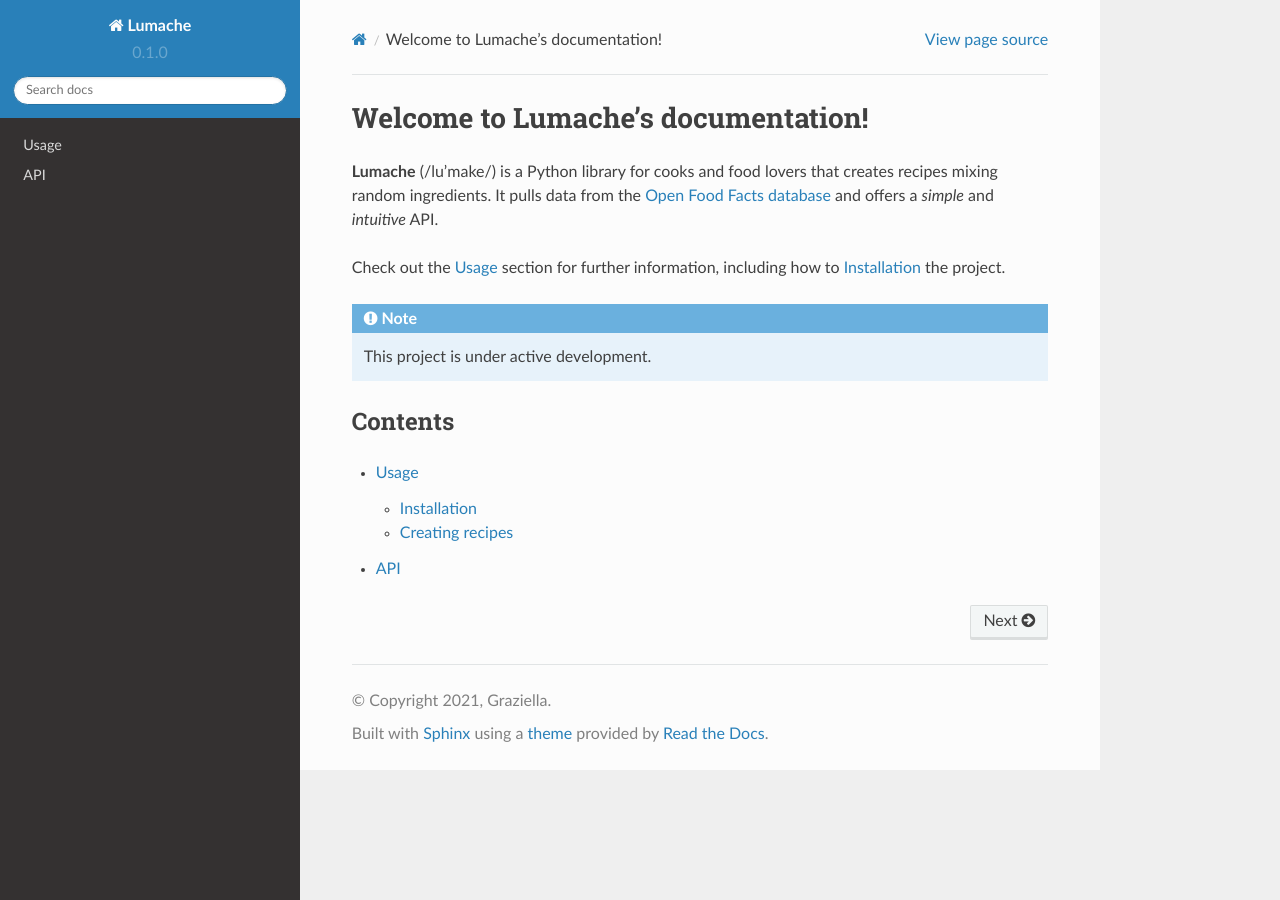
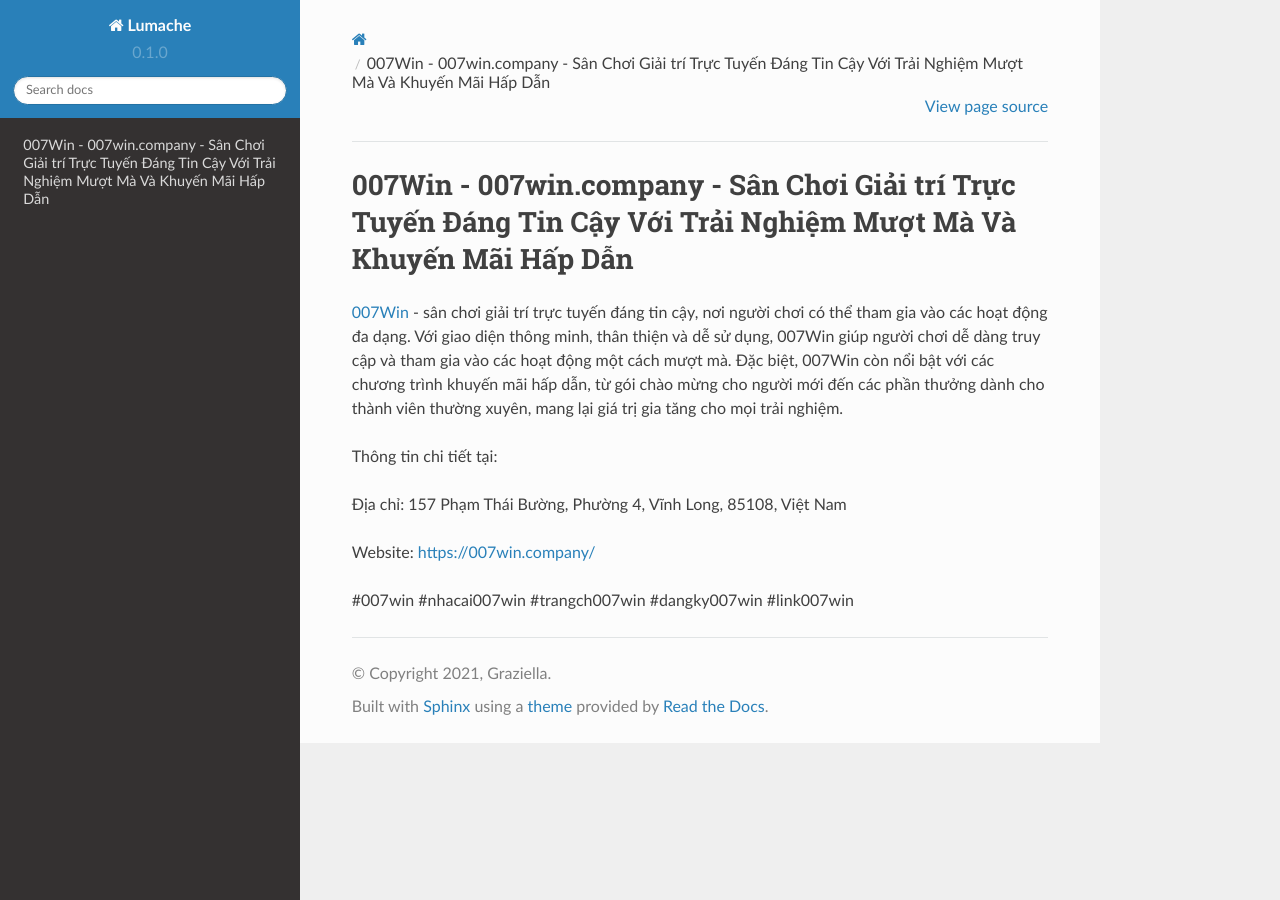
Before and after one commit to nhattuong947/007wincompany, a Sphinx documentation site: the page built from docs/source/index.rst, in a window 1280 px wide. Built offline with Sphinx 7.4.7 and the Read the Docs theme 2.0.0, drawn with Linux system fonts in a browser that asks for light colours.

Commit message:
Update index.rst

```diff
--- a/docs/source/index.rst
+++ b/docs/source/index.rst
@@ -1,22 +1,12 @@
-Welcome to Lumache's documentation!
+007Win - 007win.company - Sân Chơi Giải trí Trực Tuyến Đáng Tin Cậy Với Trải Nghiệm Mượt Mà Và Khuyến Mãi Hấp Dẫn
 ===================================
 
-**Lumache** (/lu'make/) is a Python library for cooks and food lovers
-that creates recipes mixing random ingredients.
-It pulls data from the `Open Food Facts database <https://world.openfoodfacts.org/>`_
-and offers a *simple* and *intuitive* API.
+`007Win <https://007win.company/>`_ - sân chơi giải trí trực tuyến đáng tin cậy, nơi người chơi có thể tham gia vào các hoạt động đa dạng. Với giao diện thông minh, thân thiện và dễ sử dụng, 007Win giúp người chơi dễ dàng truy cập và tham gia vào các hoạt động một cách mượt mà. Đặc biệt, 007Win còn nổi bật với các chương trình khuyến mãi hấp dẫn, từ gói chào mừng cho người mới đến các phần thưởng dành cho thành viên thường xuyên, mang lại giá trị gia tăng cho mọi trải nghiệm.
 
-Check out the :doc:`usage` section for further information, including
-how to :ref:`installation` the project.
+Thông tin chi tiết tại:
 
-.. note::
+Địa chỉ: 157 Phạm Thái Bường, Phường 4, Vĩnh Long, 85108, Việt Nam
 
-   This project is under active development.
+Website: https://007win.company/
 
-Contents
---------
-
-.. toctree::
-
-   usage
-   api
+#007win #nhacai007win #trangch007win #dangky007win #link007win
```
